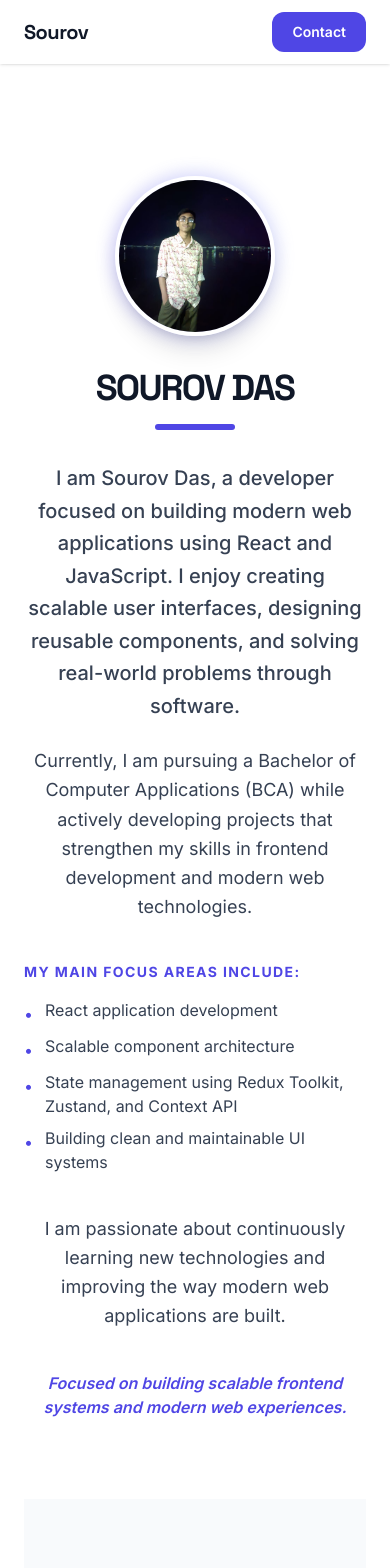
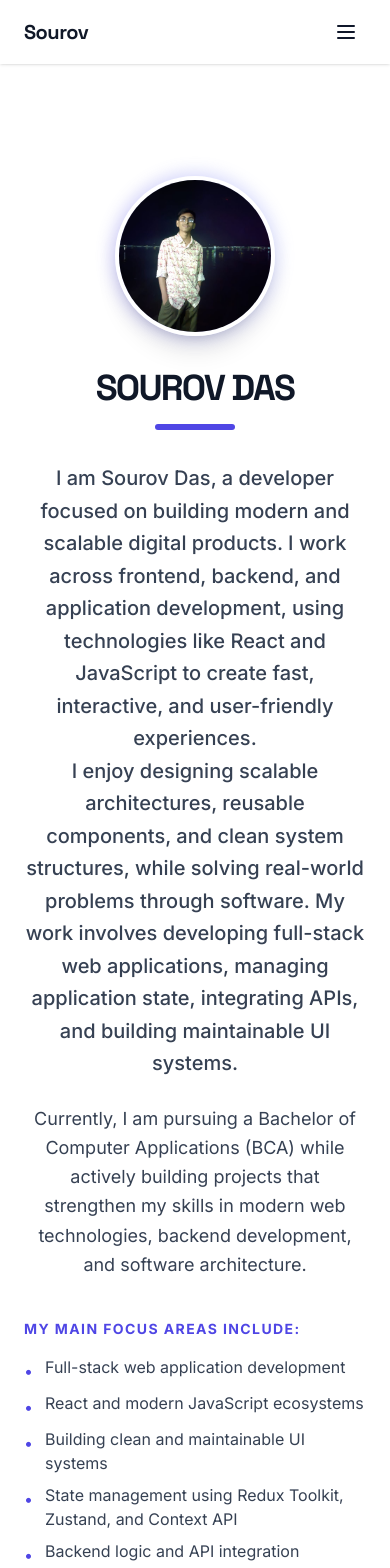
Before and after one commit to sourov808/my-portfolio, a Next.js app: page /about in a window 390 px wide. Shown: the top 1568 px of the page. Built offline with nearby package versions, Linux system fonts and the light colour scheme.

Commit message:
feat: Implement mobile navigation, update About section content, remove Skills component, and refine minor UI elements.

```diff
--- a/app/components/About.tsx
+++ b/app/components/About.tsx
@@ -65,19 +65,21 @@ export default function About() {
 
              <div className={`max-w-[700px] mx-auto text-center space-y-6 ${isLight ? 'text-gray-700' : 'text-slate-300'}`}>
                 <p className="text-xl md:text-2xl leading-relaxed font-medium">
-                   I am Sourov Das, a developer focused on building modern web applications using React and JavaScript. I enjoy creating scalable user interfaces, designing reusable components, and solving real-world problems through software.
+                   I am Sourov Das, a developer focused on building modern and scalable digital products. I work across frontend, backend, and application development, using technologies like React and JavaScript to create fast, interactive, and user-friendly experiences. <br />I enjoy designing scalable architectures, reusable components, and clean system structures, while solving real-world problems through software. My work involves developing full-stack web applications, managing application state, integrating APIs, and building maintainable UI systems.
                 </p>
                 <p className="text-lg md:text-xl leading-relaxed">
-                   Currently, I am pursuing a Bachelor of Computer Applications (BCA) while actively developing projects that strengthen my skills in frontend development and modern web technologies.
+                  Currently, I am pursuing a Bachelor of Computer Applications (BCA) while actively building projects that strengthen my skills in modern web technologies, backend development, and software architecture.
                 </p>
 
                 <div className="text-left max-w-[500px] mx-auto space-y-2 py-4">
                    <p className="font-bold text-primary uppercase tracking-widest text-sm mb-4">My main focus areas include:</p>
                    {[
-                      'React application development',
-                      'Scalable component architecture',
+                      'Full-stack web application development',
+                      'React and modern JavaScript ecosystems',
+                      'Building clean and maintainable UI systems',
                       'State management using Redux Toolkit, Zustand, and Context API',
-                      'Building clean and maintainable UI systems'
+                      'Backend logic and API integration',
+                      'Scalable architecture and clean system structures',
                    ].map((item, i) => (
                       <div key={i} className="flex items-start gap-3">
                          <span className="text-primary mt-1">•</span>
@@ -87,12 +89,10 @@ export default function About() {
                 </div>
 
                 <p className="text-lg md:text-xl leading-relaxed">
-                   I am passionate about continuously learning new technologies and improving the way modern web applications are built.
+                   I am passionate about continuously learning new technologies and building products that solve meaningful problems in the real world.
                 </p>
 
-                <p className={`text-base md:text-lg font-semibold pt-4 italic ${isLight ? 'text-primary' : 'text-primary-highlight'}`}>
-                   Focused on building scalable frontend systems and modern web experiences.
-                </p>
+
              </div>
           </motion.div>
 
--- a/app/components/Header.tsx
+++ b/app/components/Header.tsx
@@ -12,6 +12,7 @@ const navLinks = navigationLinks;
 export default function Header() {
   const [scrolled, setScrolled] = useState(false);
   const [activeSection, setActiveSection] = useState('hero');
+  const [mobileMenuOpen, setMobileMenuOpen] = useState(false);
   const pathname = usePathname();
 
   useEffect(() => {
@@ -99,10 +100,27 @@ export default function Header() {
             })}
         </nav>
 
+        {/* Mobile Menu Button */}
+        <button
+          onClick={() => setMobileMenuOpen(!mobileMenuOpen)}
+          className={`md:hidden p-2 rounded-lg transition-colors ${
+            isLight ? 'hover:bg-gray-100' : 'hover:bg-white/10'
+          }`}
+          aria-label="Toggle menu"
+        >
+          <svg className="w-6 h-6" fill="none" stroke="currentColor" viewBox="0 0 24 24">
+            {mobileMenuOpen ? (
+              <path strokeLinecap="round" strokeLinejoin="round" strokeWidth={2} d="M6 18L18 6M6 6l12 12" />
+            ) : (
+              <path strokeLinecap="round" strokeLinejoin="round" strokeWidth={2} d="M4 6h16M4 12h16M4 18h16" />
+            )}
+          </svg>
+        </button>
+
         <Link
           href="/#contact"
           onClick={() => scrollToSection('/#contact')}
-          className={`text-sm font-semibold px-5 md:px-6 py-2.5 md:py-2.5 rounded-xl transition-all duration-300 ${
+          className={`hidden md:inline-flex text-sm font-semibold px-5 md:px-6 py-2.5 md:py-2.5 rounded-xl transition-all duration-300 ${
             activeSection === 'contact'
               ? 'bg-primary text-white shadow-lg shadow-primary/30'
               : 'bg-primary hover:bg-primary-hover text-white hover:shadow-lg hover:shadow-primary/25 hover:-translate-y-0.5'
@@ -111,6 +129,50 @@ export default function Header() {
           Contact
         </Link>
       </div>
+
+      {/* Mobile Menu */}
+      {mobileMenuOpen && (
+        <nav className={`md:hidden border-t ${isLight ? 'border-gray-200' : 'border-white/10'}`}>
+          <div className="px-6 py-4 space-y-2">
+            {navLinks.map((link) => {
+              const isHashLink = link.href.includes('#');
+              const sectionId = isHashLink ? link.href.split('#')[1] : null;
+              const isActive = (pathname === link.href && !isHashLink && (pathname !== '/' || activeSection === 'hero')) ||
+                               (pathname === '/' && isHashLink && activeSection === sectionId);
+
+              return (
+                <Link
+                  key={link.href}
+                  href={link.href}
+                  onClick={() => {
+                    scrollToSection(link.href);
+                    setMobileMenuOpen(false);
+                  }}
+                  className={`block px-4 py-3 text-sm font-medium rounded-lg transition-colors ${
+                    isActive
+                      ? 'text-primary bg-primary/10'
+                      : isLight
+                        ? 'text-gray-600 hover:bg-gray-100'
+                        : 'text-gray-300 hover:bg-white/10'
+                  }`}
+                >
+                  {link.label}
+                </Link>
+              );
+            })}
+            <Link
+              href="/#contact"
+              onClick={() => {
+                scrollToSection('/#contact');
+                setMobileMenuOpen(false);
+              }}
+              className="block w-full text-center text-sm font-semibold px-4 py-3 mt-4 rounded-xl bg-primary text-white"
+            >
+              Contact
+            </Link>
+          </div>
+        </nav>
+      )}
     </header>
   );
 }
--- a/app/components/Hero.tsx
+++ b/app/components/Hero.tsx
@@ -328,7 +328,7 @@ export default function Hero() {
         </div>
 
         {/* Tech Stack Orbit */}
-        <div className="relative w-full max-w-[450px] aspect-square lg:flex-1 shrink-0 flex items-center justify-center mt-12 lg:mt-0" style={{ perspective: '1000px', transformStyle: 'preserve-3d' }}>
+        <div className="relative w-full max-w-[450px] aspect-square lg:flex-1 shrink-0 flex items-center justify-center mx-auto mt-12 lg:mt-0" style={{ perspective: '1000px', transformStyle: 'preserve-3d' }}>
           <OrbitRing
             radius={innerRadius}
             technologies={innerTechs}
--- a/app/components/Timeline.tsx
+++ b/app/components/Timeline.tsx
@@ -4,25 +4,26 @@ import { useRef } from 'react';
 import { motion, useInView } from 'framer-motion';
 import { useTheme } from '../context/ThemeContext';
 import Link from 'next/link';
+import { ArrowRightIcon } from 'lucide-react';
 
 const experiences = [
   {
     icon: 'javascript',
     title: 'JavaScript Fundamentals',
     description: 'Started with core JavaScript concepts, DOM manipulation, and ES6+ features.',
-    year: '2023',
+    year: '2024',
   },
   {
     icon: 'react',
     title: 'React Development',
     description: 'Learned React hooks, state management, component architecture, and modern patterns.',
-    year: '2023',
+    year: '2024',
   },
   {
     icon: 'web',
     title: 'Modern Web Development',
     description: 'Developed high-performance applications with Next.js and Supabase, implementing complex state patterns and design systems.',
-    year: '2024',
+    year: '2025',
   },
   {
     icon: 'deployment',
@@ -132,7 +133,9 @@ export default function Timeline() {
               className={`inline-flex items-center justify-center px-6 py-3 border border-transparent text-base font-medium rounded-md shadow-sm transition-all duration-300 ${isLight ? 'text-white bg-primary hover:bg-primary-hover' : 'text-white bg-primary hover:bg-primary-hover'}`}
             >
               Get in Touch
-              <span className="material-symbols-outlined ml-2 text-white">arrow_forward</span>
+              <span className="material-symbols-outlined ml-2 text-white">
+                <ArrowRightIcon />
+              </span>
             </Link>
           </div>
         </motion.div>
--- a/app/page.tsx
+++ b/app/page.tsx
@@ -1,7 +1,6 @@
 import Header from './components/Header';
 import Hero from './components/Hero';
 import FadeInSection from './components/FadeInSection';
-import Skills from './components/Skills';
 import Projects from './components/Projects';
 import Playground from './components/Playground';
 import Timeline from './components/Timeline';
@@ -14,10 +13,6 @@ export default function Home() {
       <Header />
 
       <Hero />
-
-      <FadeInSection variant="scale-in" delay={0.15}>
-        <Skills />
-      </FadeInSection>
 
       <FadeInSection variant="scale-in" delay={0.15}>
         <Projects />
```
